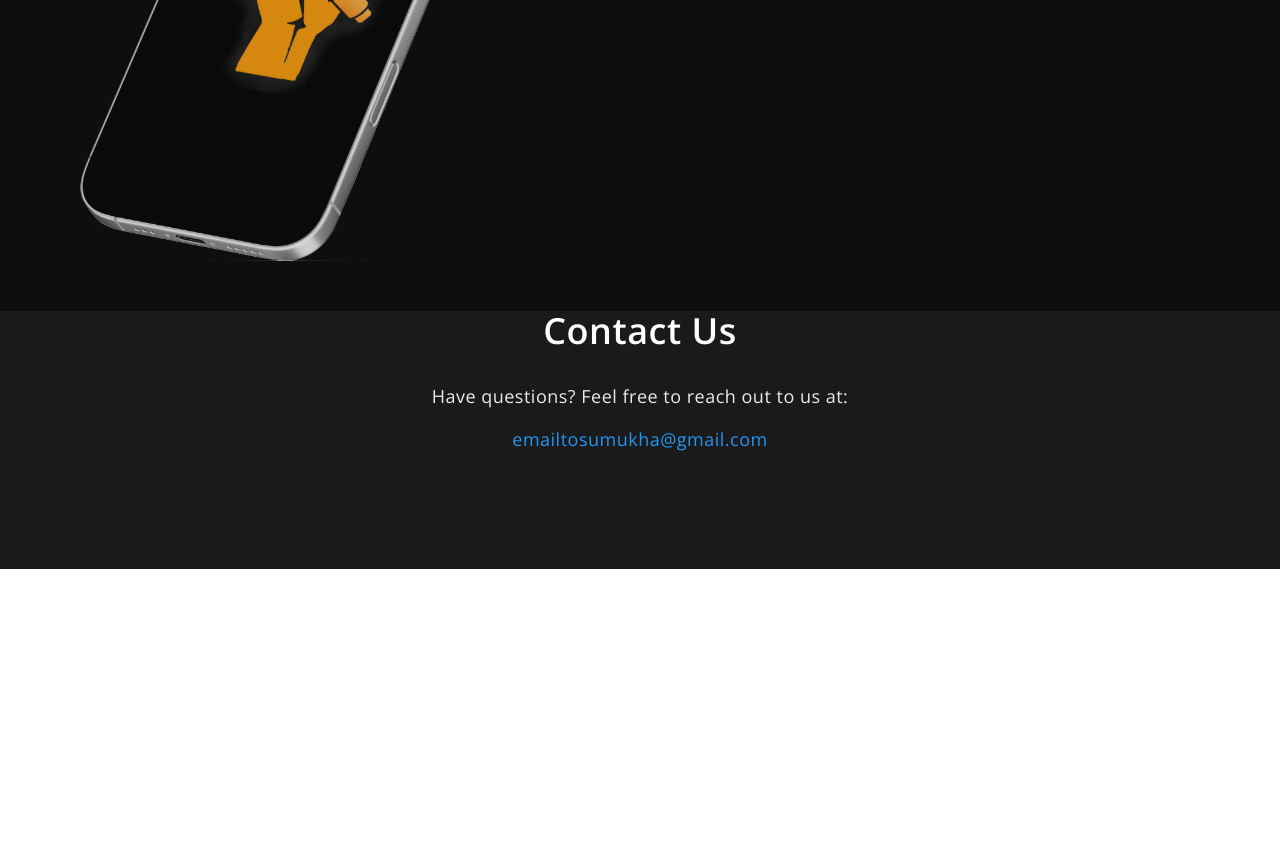
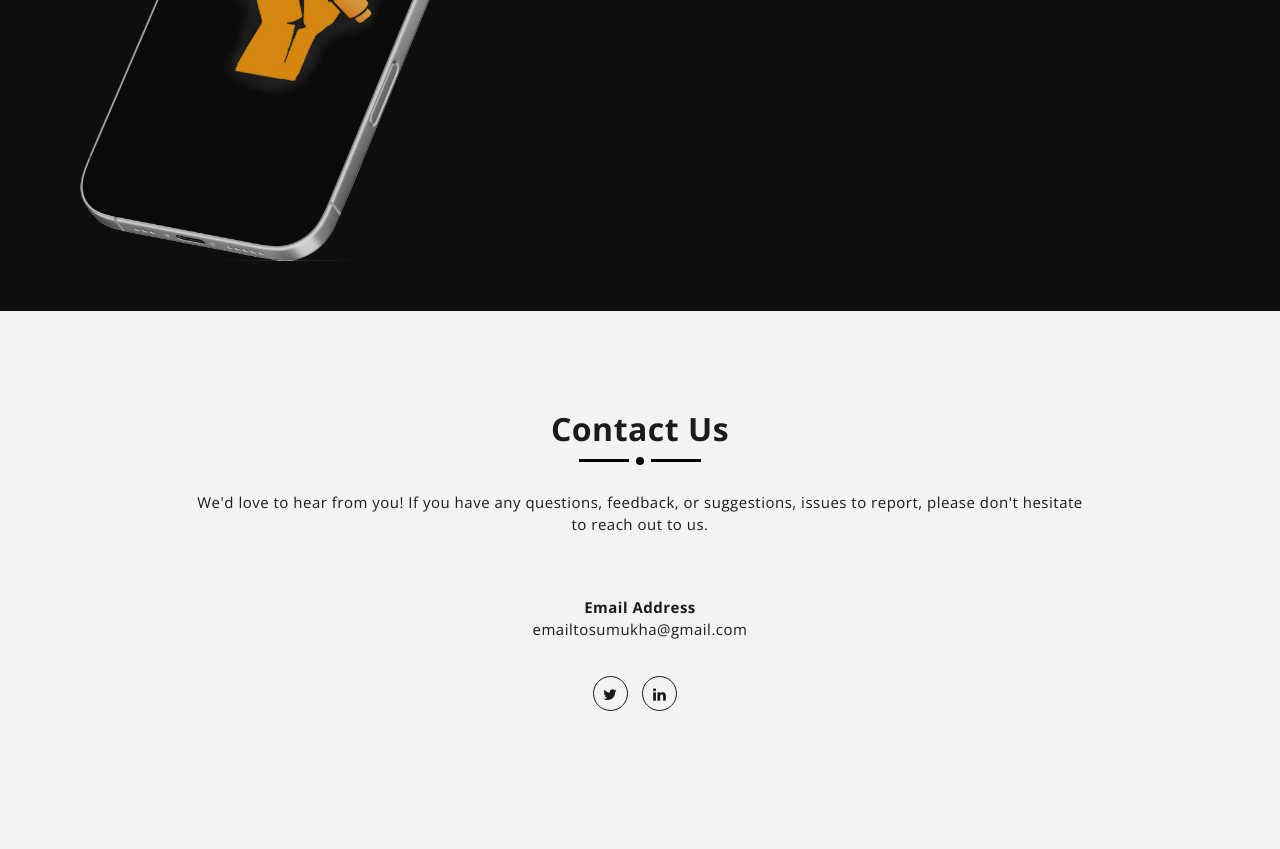
Before and after one commit to sumukhah/speak_up_website, a plain HTML site: page index.html in a window 1280 px wide. Shown: the part 620-1469 px from the top of the page. Before the commit the page ends 1189 px from the top, so only its background shows below. Drawn offline with nearby package versions, Linux system fonts and the light colour scheme.

Commit message:
add contact

```diff
--- a/index.html
+++ b/index.html
@@ -81,19 +81,49 @@
 	</header>
 	<!-- End Header -->
 
-	<!-- Start Contact Section -->
-	<section id="mu-contact" class="mu-contact">
+
+	<section id="mu-contact">
 		<div class="container">
 			<div class="row">
-				<div class="col-md-12 text-center">
-					<h2>Contact Us</h2>
-					<p>Have questions? Feel free to reach out to us at:</p>
-					<p><a href="mailto:emailtosumukha@gmail.com">emailtosumukha@gmail.com</a></p>
+				<div class="col-md-12">
+					<div class="mu-contact-area">
+
+						<div class="mu-title-area">
+							<h2 class="mu-heading-title">Contact Us</h2>
+							<span class="mu-title-dot"></span>
+							<p>We'd love to hear from you! If you have any questions, feedback, or suggestions, issues to report, please don't hesitate to reach out to us.</p>
+							<p></p>
+						</div>
+
+
+
+						<!-- Start Contact Content -->
+						<div class="mu-contact-content" style="display: flex; flex-direction: column; align-items: center; text-align: center;">
+
+
+							<div class="mu-contact-right-single">
+								<!-- <div class="mu-icon"><i class="fa fa-envelope"></i></div> -->
+								<p><strong>Email Address</strong></p>
+								<p>emailtosumukha@gmail.com</p>
+							</div>
+
+							<div class="mu-contact-right-single">
+								<div class="mu-social-media">
+									<!-- <a href="#"><i class="fa fa-facebook"></i></a> -->
+									<a href="https://x.com/Sumukha__"><i class="fa fa-twitter"></i></a>
+									<a href="https://www.linkedin.com/company/speak-up-public-speaking-app"><i
+											class="fa fa-linkedin"></i></a>
+									<!-- <a href="#"><i class="fa fa-youtube"></i></a> -->
+								</div>
+							</div>
+						</div>
+						<!-- End Contact Content -->
+
+					</div>
 				</div>
 			</div>
 		</div>
 	</section>
-	<!-- End Contact Section -->
 
 
     <!-- jQuery library -->
--- a/style.css
+++ b/style.css
@@ -886,7 +886,7 @@ button:focus {
 
 #mu-contact {
 	padding: 100px 0;
-	background-color: #1a1a1a;
+	background-color: #f3f3f3;
 }
 
 .mu-contact h2 {
```
Also changed, not shown: assets/js/app.js (+8 -37 lines), 1 other file.
